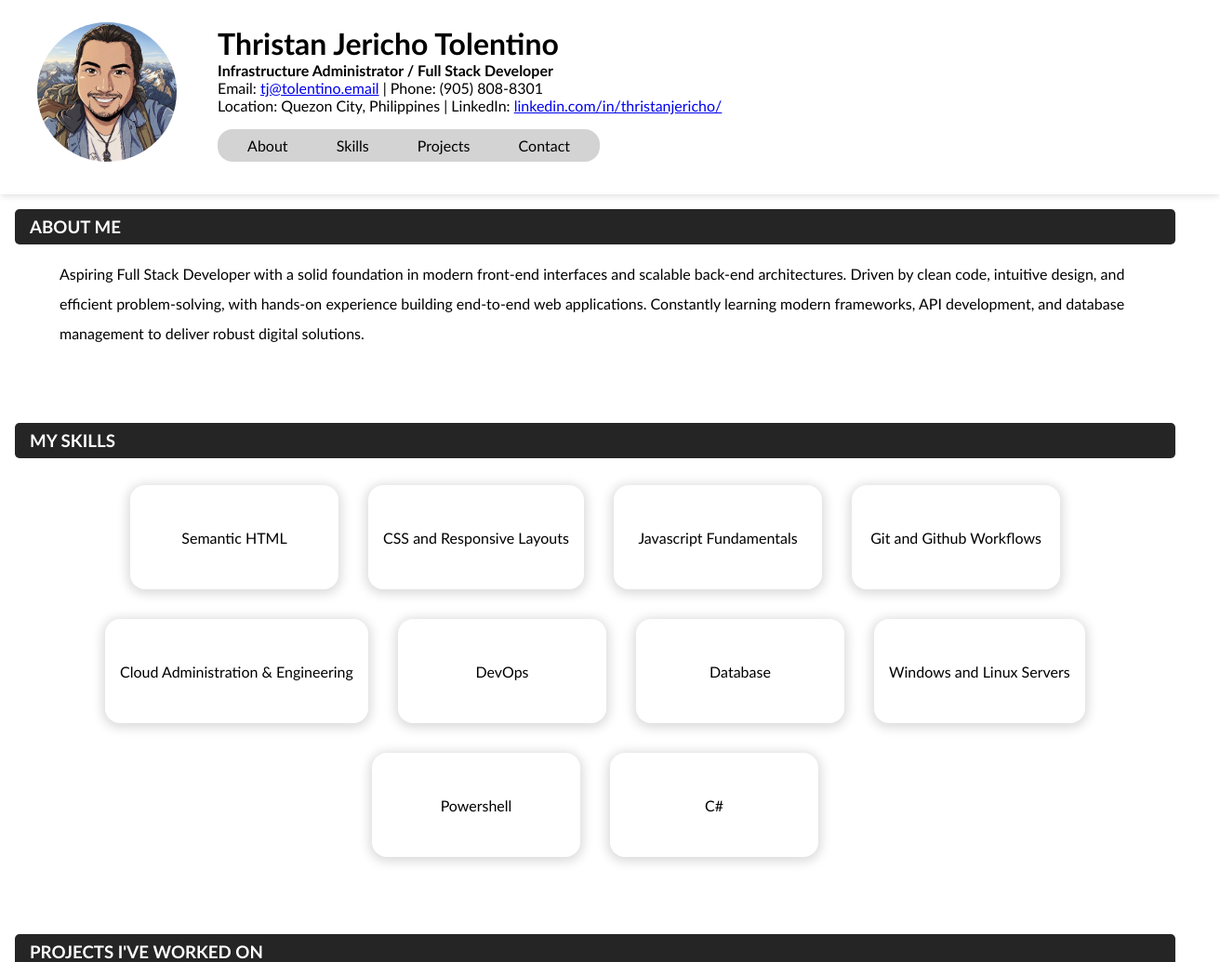
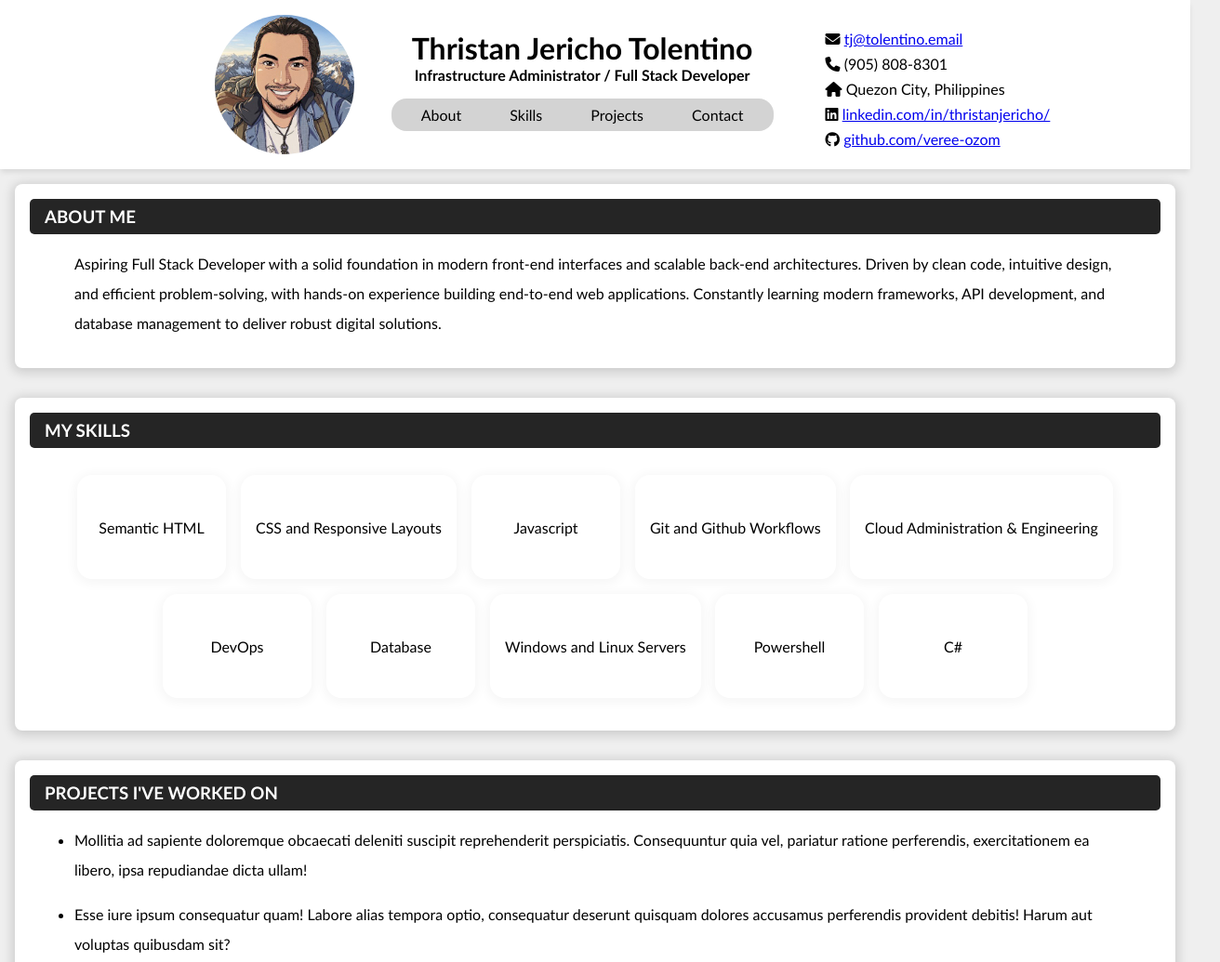
Before and after one commit to tjtolentino/portfolio-web, a plain HTML site: page projects/portfolio/index.html in a window 1280 px wide. Shown: the top 1035 px of the page at 93% size, 1312 px wide, since content can reach past the window. Drawn offline with Linux system fonts and the light colour scheme.

Commit message:
Fixed sizing and alignment with browser

```diff
--- a/projects/portfolio/css/main.css
+++ b/projects/portfolio/css/main.css
@@ -9,6 +9,7 @@ html {
     scroll-behavior: smooth;
     box-sizing: border-box;
     font-size: 16px;
+    background-color: rgb(239, 239, 239);
 }
 
 /*
@@ -18,12 +19,12 @@ html {
 header {
     position: sticky;
     background-color: white;
-    width: 100%;
     top: 0;
-    padding: 1rem;
+    padding: .5rem;
     box-shadow: 0 4px 6px -1px rgba(0, 0, 0, 0.1);
     z-index: 99;
-    /* line-height: 1; */
+    display: flex;
+    justify-content: center;
 }
 
 header div {
@@ -38,14 +39,29 @@ header div {
 #myinfo {
     /* background-color: yellow; */
     position: relative;
-    top: -1.2rem;
+    top: 1.5rem;
     margin-left: 2rem;
+    text-align: center;
+}
+
+#mycontacts {
+    position: relative;
+    top: 1rem;
+    left: 3rem;
+}
+
+#mycontacts ul {
+    list-style: none;
+}
+
+#mycontacts ul li {
+    margin: .5rem;
 }
 
 #picture {
     padding: .5rem;
     border-radius: 90px;
-    margin-left: 1rem;
+    margin-left: 2rem;
 }
 
 /*
@@ -80,13 +96,24 @@ nav a:hover {
 */
 
 main {
-    /* width: auto; */
+    /* min-width: 190rem; */
+    /* background-color: pink; */
+    width: 100%;
+    display: flex;
+    justify-content: center;
+    align-items: center;
+    flex-direction: column;
 }
 
 main section {
+    max-width: 90rem;
     padding: 1rem;
     margin-bottom: 2rem;
-    scroll-margin-top: 13rem;
+    scroll-margin-top: 12rem;
+    background-color: white;
+    margin: 1rem;
+    border-radius: .5rem;
+    box-shadow: 0 2px 12px 3px rgba(0, 0, 0, 0.145);
 }
 
 main section> :not(h3) {
@@ -130,7 +157,7 @@ main p {
     width: auto;
     list-style: none;
     justify-content: center;
-    gap: 2rem;
+    gap: 1rem;
     grid-auto-flow: column;
     margin-top: 1rem;
     transform: translateY(-3px);
@@ -138,11 +165,12 @@ main p {
 }
 
 #skills-grid li {
-    box-shadow: 0 2px 12px 3px rgba(0, 0, 0, 0.145);
+    box-shadow: 0 2px 12px 3px rgba(0, 0, 0, 0.038);
     border-radius: 1rem;
     border-color: red;
 
-    min-width: 12rem;
+    min-width: 8rem;
+    /* max-width: 15rem; */
     min-height: 5rem;
 
     display: flex;
--- a/projects/portfolio/index.html
+++ b/projects/portfolio/index.html
@@ -5,7 +5,9 @@
     <meta name="viewport" content="width=device-width, initial-scale=1.0">
     <title>Thristan Tolentino</title>
 
+    <link rel="stylesheet" href="https://cdnjs.cloudflare.com/ajax/libs/font-awesome/6.5.2/css/all.min.css" />
     <link rel="stylesheet" href="css/main.css" />
+
 </head>
 
 <body>
@@ -16,20 +18,28 @@
         <div id="myinfo">
             <h1 id="myname">Thristan Jericho Tolentino</h1>
             <p><b>Infrastructure Administrator / Full Stack Developer</b></p>
-            <p>
-                Email: <a href="mailto:tj@tolentino.email">tj@tolentino.email</a> | Phone: (905) 808-8301<br>
-                Location: Quezon City, Philippines | LinkedIn: <a
-                    href="https://linkedin.com/in/thristanjericho/">linkedin.com/in/thristanjericho/</a>
-            </p>
-            <p>
             <nav aria-label="Main Navigation">
                 <a href="#about">About</a>
                 <a href="#skills">Skills</a>
                 <a href="#projects">Projects</a>
                 <a href="#contact">Contact</a>
             </nav>
-            </p>
         </div>
+
+        <div id="mycontacts">
+            <ul>
+                <li><i class="fa-solid fa-envelope"></i> <a href="mailto:tj@tolentino.email">tj@tolentino.email</a></li>
+                <li><i class="fa-solid fa-phone"></i> (905) 808-8301</li>
+                <li><i class="fa-solid fa-house"></i> Quezon City, Philippines</li>
+                <li><i class="fa-brands fa-linkedin"></i> <a
+                        href="https://linkedin.com/in/thristanjericho/">linkedin.com/in/thristanjericho/</a>
+                </li>
+                <li><i class="fa-brands fa-github"></i> <a href="https://github.com/veree-ozom">github.com/veree-ozom</a></li>
+            </ul>
+        </div>
+
+
+
     </header>
 
     <main>
@@ -46,7 +56,7 @@
             <ul id="skills-grid">
                 <li>Semantic HTML</li>
                 <li>CSS and Responsive Layouts</li>
-                <li>Javascript Fundamentals</li>
+                <li>Javascript</li>
                 <li>Git and Github Workflows</li>
                 <li>Cloud Administration & Engineering</li>
                 <li>DevOps</li>
@@ -60,20 +70,40 @@
         <section id="projects">
             <h3>PROJECTS I'VE WORKED ON</h3>
             <ul>
-                <li><p>Mollitia ad sapiente doloremque obcaecati deleniti suscipit reprehenderit perspiciatis. Consequuntur
-                    quia vel, pariatur ratione perferendis, exercitationem ea libero, ipsa repudiandae dicta ullam!</p></li>
-                <li><p>Esse iure ipsum consequatur quam! Labore alias tempora optio, consequatur deserunt quisquam dolores
-                    accusamus perferendis provident debitis!
-                    Harum aut voluptas quibusdam sit?</p></li>
-                <li><p>Natus, sequi dignissimos non sed eos sitillo sunt sint amet, provident error magnam optio inventore
-                    eligendi illum quae quis a obcaecati?</p></li>
-                <li><p>Mollitia ad sapiente doloremque obcaecati deleniti suscipit reprehenderit perspiciatis. Consequuntur
-                    quia vel, pariatur ratione perferendis, exercitationem ea libero, ipsa repudiandae dicta ullam!</p></li>
-                <li><p>Esse iure ipsum consequatur quam! Labore alias tempora optio, consequatur deserunt quisquam dolores
-                    accusamus perferendis provident debitis!
-                    Harum aut voluptas quibusdam sit?</p></li>
-                <li><p>Natus, sequi dignissimos non sed eos sitillo sunt sint amet, provident error magnam optio inventore
-                    eligendi illum quae quis a obcaecati?</p></li>
+                <li>
+                    <p>Mollitia ad sapiente doloremque obcaecati deleniti suscipit reprehenderit perspiciatis.
+                        Consequuntur
+                        quia vel, pariatur ratione perferendis, exercitationem ea libero, ipsa repudiandae dicta ullam!
+                    </p>
+                </li>
+                <li>
+                    <p>Esse iure ipsum consequatur quam! Labore alias tempora optio, consequatur deserunt quisquam
+                        dolores
+                        accusamus perferendis provident debitis!
+                        Harum aut voluptas quibusdam sit?</p>
+                </li>
+                <li>
+                    <p>Natus, sequi dignissimos non sed eos sitillo sunt sint amet, provident error magnam optio
+                        inventore
+                        eligendi illum quae quis a obcaecati?</p>
+                </li>
+                <li>
+                    <p>Mollitia ad sapiente doloremque obcaecati deleniti suscipit reprehenderit perspiciatis.
+                        Consequuntur
+                        quia vel, pariatur ratione perferendis, exercitationem ea libero, ipsa repudiandae dicta ullam!
+                    </p>
+                </li>
+                <li>
+                    <p>Esse iure ipsum consequatur quam! Labore alias tempora optio, consequatur deserunt quisquam
+                        dolores
+                        accusamus perferendis provident debitis!
+                        Harum aut voluptas quibusdam sit?</p>
+                </li>
+                <li>
+                    <p>Natus, sequi dignissimos non sed eos sitillo sunt sint amet, provident error magnam optio
+                        inventore
+                        eligendi illum quae quis a obcaecati?</p>
+                </li>
             </ul>
         </section>
 
```
